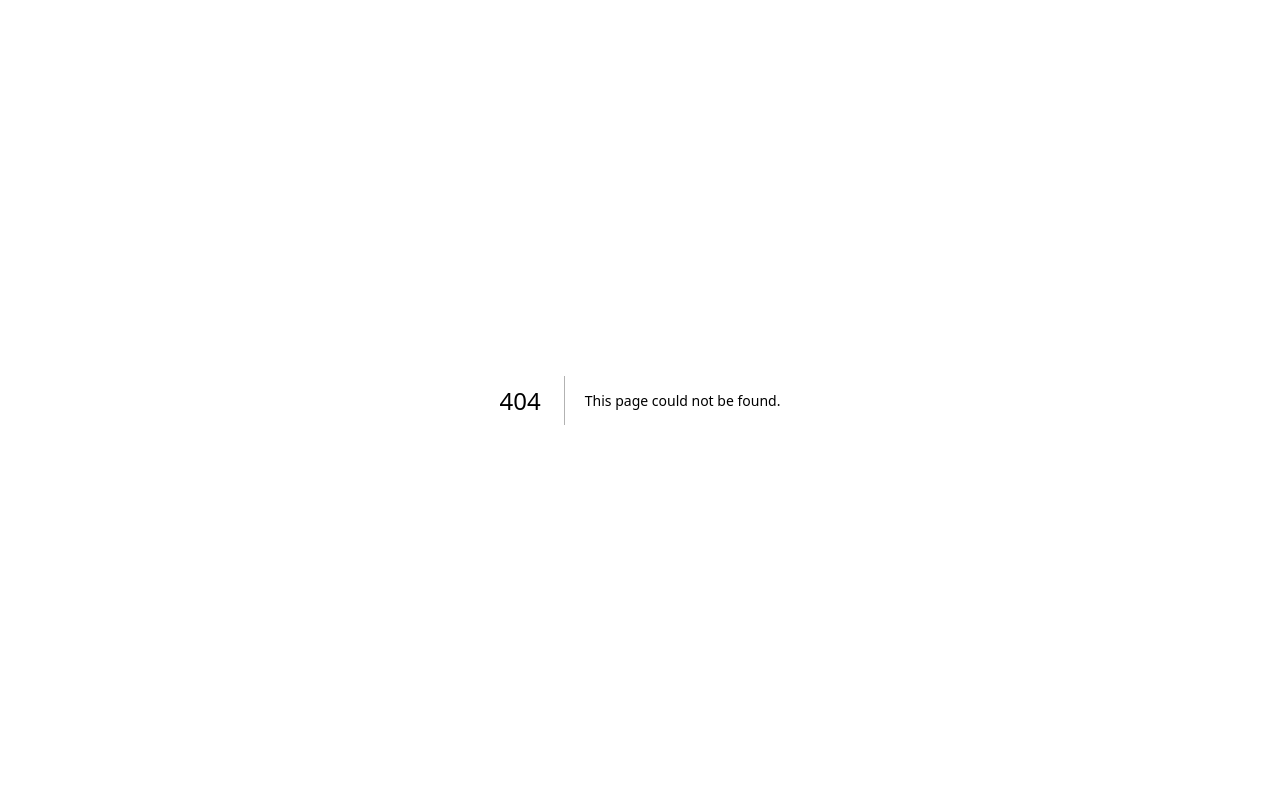
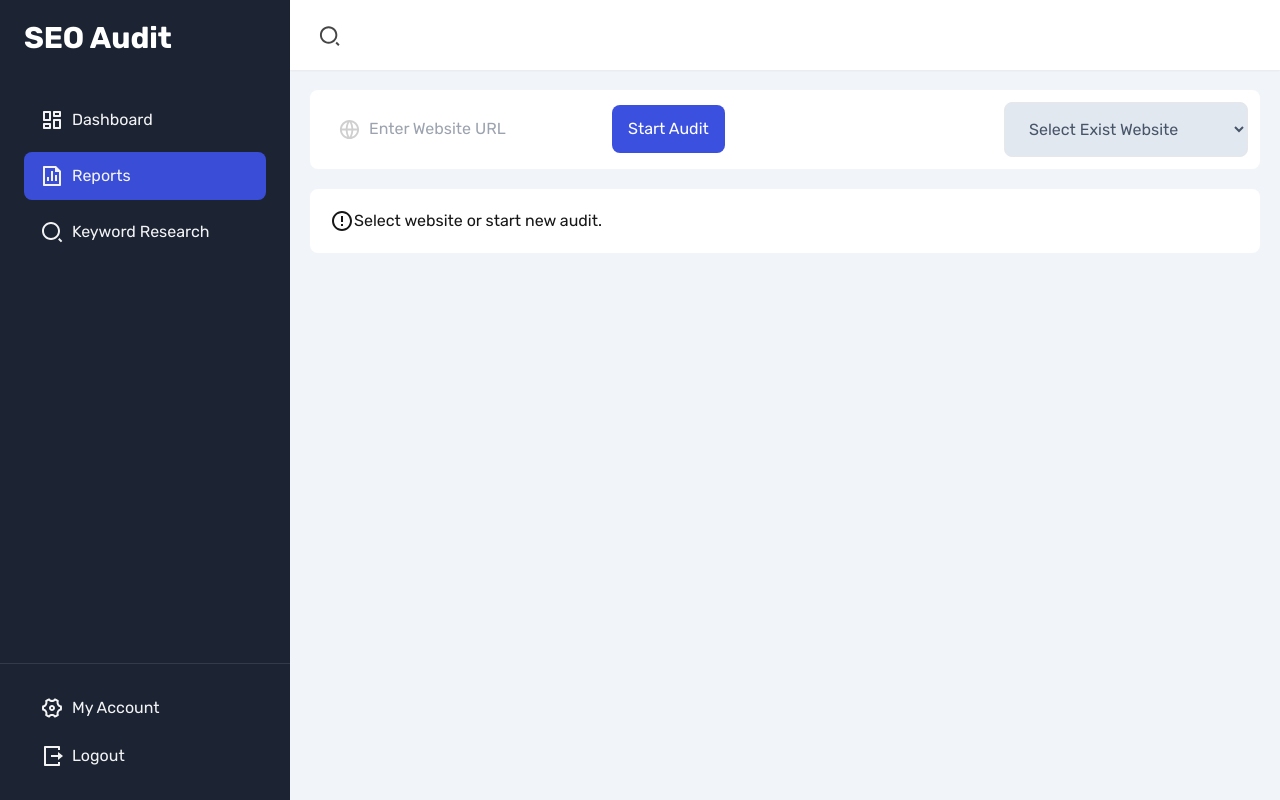
Before and after one commit to vishnut2003/seo_audit_tool, a Next.js app: page /dashboard/reports in a window 1280 px wide. Before the commit this address had no page. Built offline with nearby package versions, Linux system fonts and the light colour scheme.

Commit message:
ReportPage: Page template is complete

```diff
--- a/package.json
+++ b/package.json
@@ -4,6 +4,7 @@
   "private": true,
   "scripts": {
     "dev": "next dev --turbopack",
+    "mdev": "next dev",
     "build": "next build",
     "start": "next start",
     "lint": "next lint"
--- /dev/null
+++ b/src/Components/ReportsPage/AuditResultPlaceholder/AuditResultPlaceholder.tsx
@@ -0,0 +1,12 @@
+import { RiErrorWarningLine } from "@remixicon/react"
+
+const AuditResultPlaceholder = () => {
+  return (
+    <div className="w-full h-[40dvh] bg-white p-5 flex gap-3 text-slate-500 justify-center items-center rounded-lg">
+        <RiErrorWarningLine/>
+        <p>Select website or start new audit.</p>
+    </div>
+  )
+}
+
+export default AuditResultPlaceholder
--- /dev/null
+++ b/src/Components/ReportsPage/NewAuditForm/NewAuditForm.tsx
@@ -0,0 +1,16 @@
+import { RiGlobalLine, RiSearch2Line, RiSendPlaneLine } from "@remixicon/react"
+
+const NewAuditForm = () => {
+  return (
+    <form className="flex gap-2 items-center">
+        <div className="flex gap-2 items-center bg-white py-2 px-4 rounded-lg">
+            <RiGlobalLine size={23} color="#00000030"/>
+            <input type="text" className="outline-none" placeholder="Enter Website URL"/>
+        </div>
+
+        <button type="submit" className="bg-secondary py-3 px-4 rounded-lg text-foregroundwhite">Start Audit</button>
+    </form>
+  )
+}
+
+export default NewAuditForm
--- /dev/null
+++ b/src/app/dashboard/reports/page.tsx
@@ -0,0 +1,32 @@
+import AuditResultPlaceholder from "@/Components/ReportsPage/AuditResultPlaceholder/AuditResultPlaceholder"
+import NewAuditForm from "@/Components/ReportsPage/NewAuditForm/NewAuditForm"
+import BasicLayout from "@/layouts/BasicLayout/BasicLayout"
+
+const page = () => {
+  return (
+    <BasicLayout>
+      <div className="w-full flex flex-col gap-5">
+
+        <div className="flex gap-2 items-center justify-between p-3 bg-white rounded-lg">
+          {/* New Audit Form */}
+          <NewAuditForm />
+
+          {/* Select exist websites */}
+          <div>
+            <select className="py-4 px-5 border rounded-lg bg-slate-200 text-slate-600">
+              <option value="">Select Exist Website</option>
+              <option value="">webspidersolutions.com</option>
+              <option value="">wallsanddreams.com</option>
+            </select>
+          </div>
+        </div>
+
+        {/* audit result section layout */}
+        <AuditResultPlaceholder/>
+
+      </div>
+    </BasicLayout>
+  )
+}
+
+export default page
--- a/src/layouts/BasicLayout/BasicLayout.tsx
+++ b/src/layouts/BasicLayout/BasicLayout.tsx
@@ -15,7 +15,7 @@ const BasicLayout = ({children}: Readonly<{
 
           {/* Header of basic layout */}
           <Header/>
-          <div className="w-full h-full min-h-0 overflow-y-auto">
+          <div className="w-full h-full min-h-0 overflow-y-auto p-5">
 
             {/* Page Content */}
             <div className="w-full h-full">
--- a/src/layouts/BasicLayout/Sidebar/SidebarMenu/SidebarMenu.tsx
+++ b/src/layouts/BasicLayout/Sidebar/SidebarMenu/SidebarMenu.tsx
@@ -10,7 +10,7 @@ const SidebarMenu = () => {
     return (
         <div className="w-full flex flex-col gap-2">
             {sidebarMenuItems.map((menuItem, index) => (
-                <Link href={menuItem.link} key={index} className={`flex gap-2 opacity-95 py-3 px-4 rounded-lg hover:bg-white/10 ${menuItem.link === usePathname() && 'bg-secondary text-white hover:bg-secondary'}`}>
+                <Link href={menuItem.link} key={index} className={`flex gap-2 opacity-95 py-3 px-4 rounded-lg ${menuItem.link === usePathname() ? 'bg-secondary text-white hover:bg-secondary' : 'hover:bg-white/10'}`}>
                     <menuItem.icon size={24} />
                     <p>{menuItem.name}</p>
                 </Link>
--- a/src/layouts/BasicLayout/Sidebar/SidebarMenu/items.ts
+++ b/src/layouts/BasicLayout/Sidebar/SidebarMenu/items.ts
@@ -9,7 +9,7 @@ const sidebarMenuItems = [
     {
         name: 'Reports',
         icon: RiFileChartLine,
-        link: '#'
+        link: '/dashboard/reports'
     },
     {
         name: 'Keyword Research',
--- a/tailwind.config.ts
+++ b/tailwind.config.ts
@@ -3,7 +3,7 @@ import type { Config } from "tailwindcss";
 export default {
   content: [
     "./src/pages/**/*.{js,ts,jsx,tsx,mdx}",
-    "./src/components/**/*.{js,ts,jsx,tsx,mdx}",
+    "./src/components/**/**/*.{js,ts,jsx,tsx,mdx}",
     "./src/app/**/*.{js,ts,jsx,tsx,mdx}",
     "./src/layouts/**/*.{js,ts,jsx,tsx,mdx}",
   ],
```
